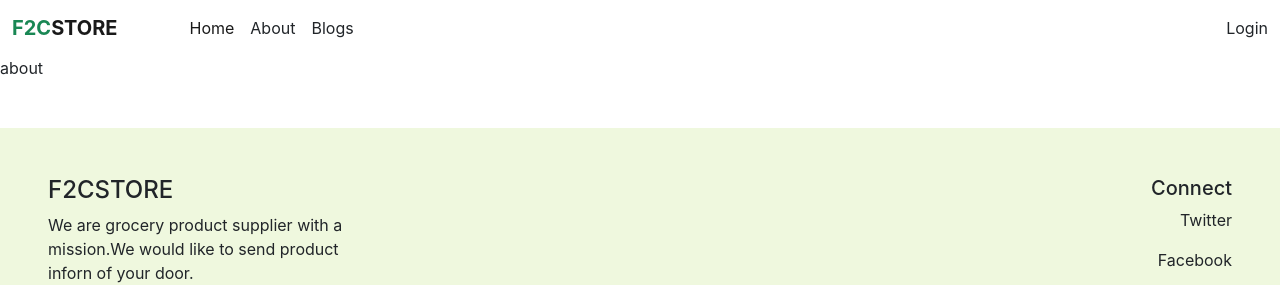
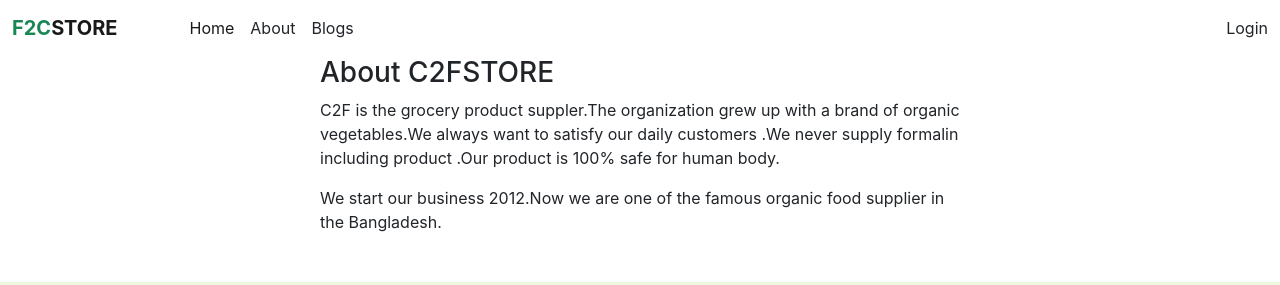
Before and after one commit to shahidul7150/warehouse-management, a React (Create React App) app: page /about in a window 1280 px wide. Shown: the top 285 px of the page. Built offline with nearby package versions, Linux system fonts and the light colour scheme; no server answers.

Commit message:
add about page

```diff
--- a/src/components/About/About.js
+++ b/src/components/About/About.js
@@ -2,8 +2,10 @@
 
 const About = () => {
     return (
-        <div>
-            about
+        <div className='w-50 mx-auto'>
+            <h3>About C2FSTORE </h3>
+            <p>C2F is the grocery product suppler.The organization grew up with a brand of organic vegetables.We always want to satisfy our daily customers .We never supply formalin including product .Our product is 100% safe for human body. </p>
+            <p>We start our business 2012.Now we are one of the famous organic food supplier in the Bangladesh.</p>
         </div>
     );
 };
```
